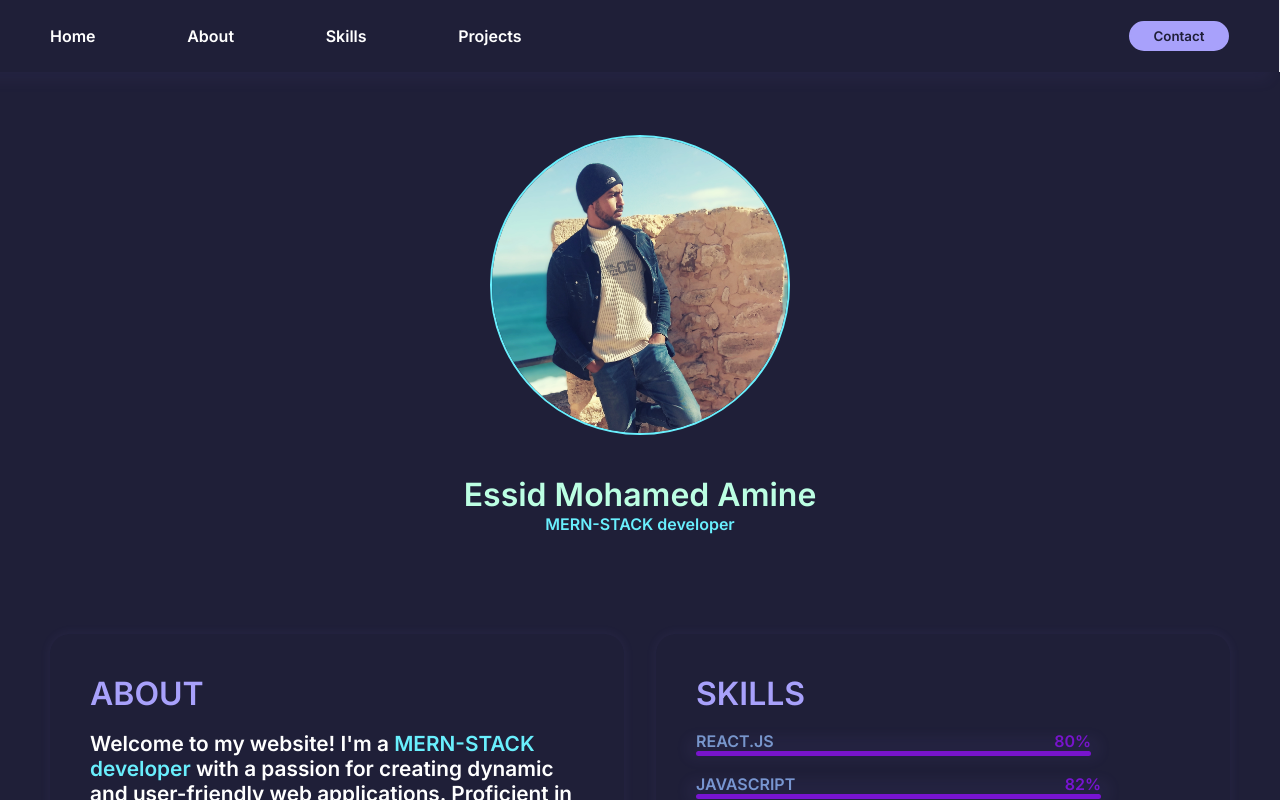
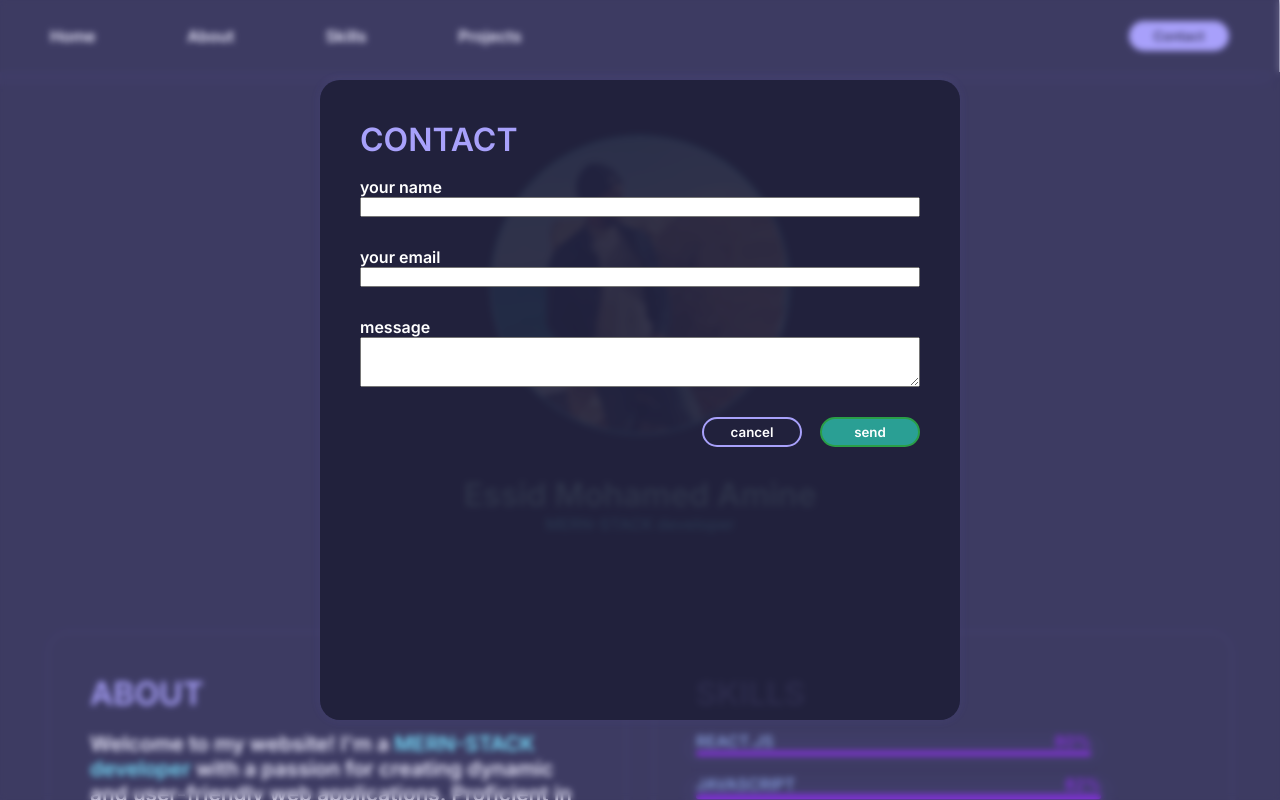
Before and after one commit to MedAmineED/portfolio-mini-project, a React (Create React App) app: page / in a window 1280 px wide. Both pictures are taken after a click on the button "Contact". Shown: the top 800 px of the page. Built offline with nearby package versions, Linux system fonts and the light colour scheme; a web font is replaced by a local one.

Commit message:
portfolio

```diff
--- a/src/App.js
+++ b/src/App.js
@@ -1,9 +1,11 @@
 import About from './components/About';
+import Contact from './components/Contact';
 import Footer from './components/Footer';
 import Header from './components/Header';
 import NavBar from './components/NavBar';
 import Projects from './components/Projects';
 import Skills from './components/Skills';
+import OpenContactModal from './contexts/OpenContactModal';
 import './styles.css';
 import React from 'react';
 
@@ -11,7 +13,11 @@ import React from 'react';
 const App = () => {
   return (
     <div id='App'>
+      <OpenContactModal>
           <NavBar />
+          <Contact />
+      </OpenContactModal>
+
           <div id="wrapper">
               <section id="main">
                 <Header name= 'Essid Mohamed Amine' speciality="MERN-STACK developer"/>
--- /dev/null
+++ b/src/components/Button.js
@@ -0,0 +1,21 @@
+import React from 'react'
+
+const Button = ({ cls, onClick, buttonValue, bg }) => {
+    const style = {
+        backgroundColor : bg,
+    }
+    const handleClick = (e, clFunc)=> {
+        e.preventDefault();
+        clFunc()
+    }
+  return (
+    <button
+        className={`btn-button ${cls}`}
+        onClick={(e)=> {handleClick(e, onClick)}}
+        style = {style}>
+        {buttonValue}
+    </button>
+  )
+}
+
+export default Button
--- /dev/null
+++ b/src/components/Contact.js
@@ -0,0 +1,47 @@
+import React, { useEffect, useState } from 'react'
+import Panel from './Panel'
+import Button from './Button'
+import { useConsumerOpenContact } from '../hooks/hooks';
+
+const Contact = () => {
+    const [isOpen, setIsOpen] = useState(false)
+    const { setContactIsOpen, contactIsOpen, Toggle, } = useConsumerOpenContact();
+
+    const handleContactClick = ()=> {
+        Toggle("close")
+        console.log(contactIsOpen)
+      }
+
+      useEffect(()=>{})
+
+  return (
+    <div
+        style={{
+            display : contactIsOpen? "block" : "none"
+        }}
+        className='contact-section'>
+        <Panel cls={'contact-form'} wth={50} title={"CONTACT"}>
+           <form>
+                <div className='form-input'>
+                    <label htmlFor='name'>your name</label>
+                    <input id='name' type='text'/>
+                </div>
+                <div className='form-input'>
+                    <label htmlFor='email'>your email</label>
+                    <input id='email' type='text'/>
+                </div>
+                <div className='form-input'>
+                    <label htmlFor='message'>message</label>
+                    <textarea id='message' type='text'/>
+                </div>
+               <div className='form-btns'>
+                    <Button onClick={handleContactClick} buttonValue={"cancel"} cls='cancel-btn' />
+                    <Button onClick={handleContactClick} buttonValue={"send"} cls='send-btn' />
+                </div>
+           </form>
+        </Panel>
+    </div>
+  )
+}
+
+export default Contact
--- a/src/components/ImgCarrousel.js
+++ b/src/components/ImgCarrousel.js
@@ -24,7 +24,6 @@ const ImgCarrousel = ({ carrouselEl }) => {
         const imgLength =  (100 / carrouselEl.length)
         const sliderBarLength = imgLength * carrouselEl.length
 
-        console.log(dir)
 
         let newPos = right? carrouselPosition - imgLength : carrouselPosition + imgLength
         let newImgNum = right? imgNum + 1 : imgNum - 1
--- a/src/components/NavBar.js
+++ b/src/components/NavBar.js
@@ -1,10 +1,13 @@
+/* eslint-disable react-hooks/exhaustive-deps */
 import React, { useEffect, useState } from 'react'
-import { useScrollPosition } from '../hooks/hooks'
+import { useConsumerOpenContact, useScrollPosition } from '../hooks/hooks'
+import Button from './Button'
 
 const NavBar = () => {
   const scrollPos = useScrollPosition()
   const [prevScroll, setPrevsroll] = useState(0)
   const [scrollDirection, setScrollDirection] = useState("toTop")
+  const { setContactIsOpen, contactIsOpen, Toggle, } = useConsumerOpenContact();
 
   useEffect(()=> {
     if(scrollPos > 80 && scrollPos - prevScroll > 0){
@@ -16,6 +19,11 @@ const NavBar = () => {
       setScrollDirection("toTop")
     }
   }, [scrollPos])
+
+  const handleContactClick = ()=> {
+    Toggle("open")
+    console.log(contactIsOpen)
+  }
 
   return (
     <div
@@ -29,7 +37,7 @@ const NavBar = () => {
             <li>Skills</li>
             <li>Projects</li>
         </ul>
-        <button className='contact'>Contact</button>
+        <Button onClick={handleContactClick} buttonValue={"Contact"}/>
     </div>
   )
 }
--- /dev/null
+++ b/src/contexts/OpenContactModal.js
@@ -0,0 +1,30 @@
+import React, { useState } from 'react'
+import { OpenContactPage } from './contexts'
+
+const OpenContactModal = ({children}) => {
+
+const [contactIsOpen, setContactIsOpen] = useState(false)
+
+const Toggle = (action)=> {
+    if(action === "open"){
+        setContactIsOpen(true)
+    }else {
+        setContactIsOpen(false)
+    }
+  }
+
+  return (
+    <OpenContactPage.Provider value={
+        {
+            setContactIsOpen,
+            contactIsOpen,
+            Toggle
+
+        }
+    }>
+        { children }
+    </OpenContactPage.Provider>
+  )
+}
+
+export default OpenContactModal
--- /dev/null
+++ b/src/contexts/contexts.js
@@ -0,0 +1,4 @@
+import { createContext } from "react";
+
+export const OpenClose = createContext(undefined)
+export const OpenContactPage = createContext(undefined)
--- a/src/hooks/hooks.js
+++ b/src/hooks/hooks.js
@@ -1,4 +1,5 @@
-import { useEffect, useState } from "react";
+import { useContext, useEffect, useState } from "react";
+import { OpenContactPage } from "../contexts/contexts";
 
 const useScrollPosition = () => {
     const [scrollPosition, setScrollPosition] = useState(0);
@@ -16,3 +17,10 @@ const useScrollPosition = () => {
   };
 
 export {  useScrollPosition };
+
+
+export function useConsumerOpenContact() {
+  const opCls = useContext(OpenContactPage)
+
+  return opCls
+}
--- a/src/styles.css
+++ b/src/styles.css
@@ -65,7 +65,7 @@ body {
 .navbar li:hover:before {
     width: 100%;
 }
-.navbar button {
+.btn-button {
     outline: none;
 
     background-color: var(--bgColor);
@@ -259,6 +259,69 @@ body {
     color: var(--bgColor);
     box-shadow: 0px -5px 13px 10px rgba(171, 143, 255, 0.05);
 }
+
+
+
+.contact-section {
+    position: fixed;
+    backdrop-filter: blur(3px);
+    background-color: #a8a1fb38;
+    width: 100%;
+    height: 100vh;
+    z-index: 9999;
+}
+.contact-form {
+    background-color: rgba(31, 31, 56, 0.897);
+    position: fixed;
+    top: 50%;
+    left: 50%;
+    transform: translate(-50%, -50%);
+    height: 80vh;
+}
+.contact-form form {
+    width: 100%;
+    display: flex;
+    flex-direction: column;
+    justify-content: space-around;
+    align-items: start;
+    gap: 30px;
+
+}
+.form-input {
+    display: flex;
+    flex-direction: column;
+    max-width: 100%;
+    min-width: 100%;
+}
+.contact-form textarea {
+    width: 100% !important;
+    max-height: 50px;
+    min-height: 50px;
+}
+.form-btns {
+    display: flex !important;
+    flex-wrap: nowrap;
+    justify-content: end;
+    gap: 18px;
+    width: 100% !important;
+}
+.cancel-btn {
+    background-color: transparent;
+    color: white;
+}
+.cancel-btn:hover{
+    border-color: rgb(255, 0, 64);
+    color: rgb(197, 0, 49);
+}
+.send-btn {
+    background-color: #2a9f94;
+    border-color: #2a9f47;
+    color: white;
+}
+.send-btn:hover {
+    background-color: #2a9f68;
+    border-color: #33da5d;
+}
 #footer .icons{
     margin-top: 150px;
     display: flex;
```
Also changed, not shown: src/contexts/OpenCloseProvider.js (added, +24 -0 lines).
